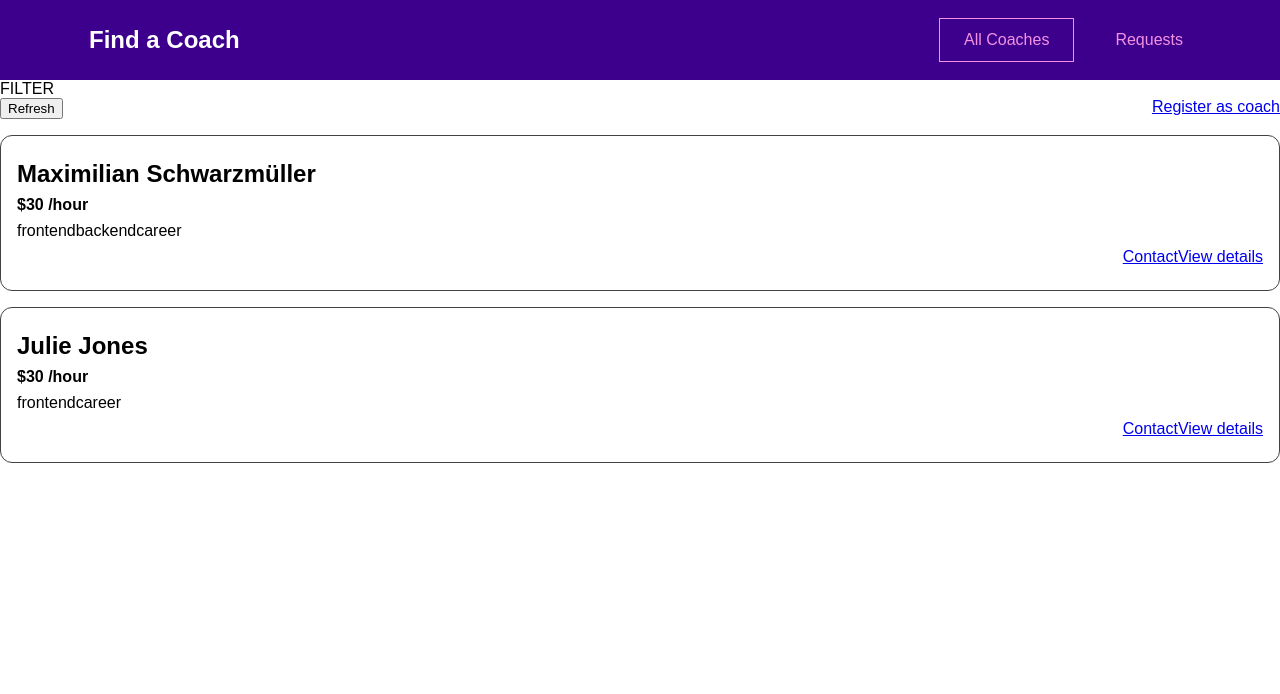
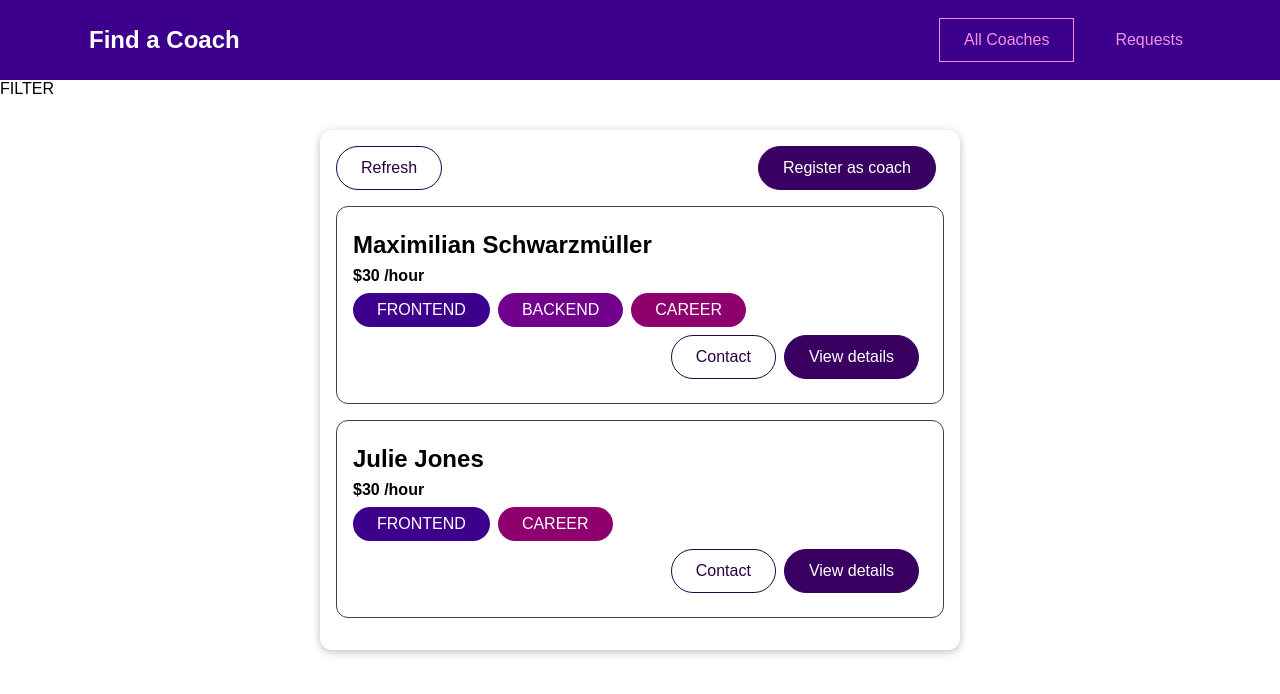
Before and after one commit to b3-bogusz/Find-Coach-vue, a Vue app: page /coaches in a window 1280 px wide. Shown: the top 694 px of the page. Built offline with nearby package versions, Linux system fonts and the light colour scheme.

Commit message:
add BaseCard, BaseButton, BaseBadge components

```diff
--- a/src/components/coaches/CoachItem.vue
+++ b/src/components/coaches/CoachItem.vue
@@ -3,17 +3,20 @@
     <h3>{{ fullName }}</h3>
     <h4>${{ rate }} /hour</h4>
     <div>
-      <span v-for="area in areas" :key="area">{{ area }}</span>
+      <BaseBadge v-for="area in areas" :key="area" :type="area" :title="area"></BaseBadge>
     </div>
     <div class="actions">
-      <router-link :to="coachContactLink">Contact</router-link>
-      <router-link :to="coachDetailsLink">View details</router-link>
+      <BaseButton mode="outline" link :to="coachContactLink">Contact</BaseButton>
+      <BaseButton link :to="coachDetailsLink">View details</BaseButton>
     </div>
   </li>
 </template>
 
 <script>
+import BaseButton from '../ui/BaseButton';
+import BaseBadge from '../ui/BaseBadge';
 export default {
+  components: { BaseBadge, BaseButton },
   props: ['id', 'firstName', 'lastName', 'rate', 'areas'],
   computed: {
     fullName() {
--- /dev/null
+++ b/src/components/ui/BaseBadge.vue
@@ -0,0 +1,42 @@
+<template>
+  <span class="badge" :class="type">
+    {{ text }}
+  </span>
+</template>
+
+<script>
+export default {
+  props: ['type', 'title'],
+  computed: {
+    text() {
+      return this.title.toUpperCase();
+    }
+  }
+}
+</script>
+
+<style scoped>
+.badge {
+  background-color: #ccc;
+  color: #252525;
+  border-radius: 30px;
+  padding: 0.5rem 1.5rem;
+  display: inline-block;
+  margin-right: 0.5rem;
+}
+
+.frontend {
+  background-color: #3d008d;
+  color: white;
+}
+
+.backend {
+  background-color: #71008d;
+  color: white;
+}
+
+.career {
+  background-color: #8d006e;
+  color: white;
+}
+</style>
--- /dev/null
+++ b/src/components/ui/BaseButton.vue
@@ -0,0 +1,73 @@
+<template>
+  <button v-if="!link" :class="mode">
+    <slot></slot>
+  </button>
+  <router-link v-else :to="to" :class="mode">
+    <slot></slot>
+  </router-link>
+</template>
+
+<script>
+export default {
+  props: {
+    mode: {
+      type: String,
+      required: false,
+      default: null
+    },
+    link: {
+      type: Boolean,
+      required: false,
+      default: false
+    },
+    to: {
+      type: String,
+      required: false,
+      default: '/'
+    }
+  }
+}
+</script>
+
+<style scoped>
+button,
+a {
+  text-decoration: none;
+  padding: 0.75rem 1.5rem;
+  font: inherit;
+  background-color: #3a0061;
+  border: 1px solid #3a0061;
+  color: white;
+  cursor: pointer;
+  border-radius: 30px;
+  margin-right: 0.5rem;
+  display: inline-block;
+}
+
+a:hover,
+a:active,
+button:hover,
+button:active {
+  background-color: #270041;
+  border-color: #270041;
+}
+
+.flat {
+  background-color: transparent;
+  color: #3a0061;
+  border: none;
+}
+
+.outline {
+  background-color: transparent;
+  border-color: #270041;
+  color: #270041;
+}
+
+.flat:hover,
+.flat:active,
+.outline:hover,
+.outline:active {
+  background-color: #edd2ff;
+}
+</style>
--- /dev/null
+++ b/src/components/ui/BaseCard.vue
@@ -0,0 +1,15 @@
+<template>
+  <div class="card">
+    <slot></slot>
+  </div>
+</template>
+
+<style scoped>
+.card {
+  border-radius: 12px;
+  box-shadow: 0 2px 8px rgba(0, 0, 0, 0.26);
+  padding: 1rem;
+  margin: 2rem auto;
+  max-width: 40rem;
+}
+</style>
--- a/src/pages/coaches/CoachesList.vue
+++ b/src/pages/coaches/CoachesList.vue
@@ -3,13 +3,14 @@
     FILTER
   </section>
   <section>
+    <BaseCard>
       <div class="controls">
-      <button>
+        <BaseButton mode="outline">
           Refresh
-      </button>
-      <router-link to="/register">
+        </BaseButton>
+        <BaseButton link to="/register">
           Register as coach
-      </router-link>
+        </BaseButton>
       </div>
       <ul v-if="hasCoaches">
           <CoachItem
@@ -24,13 +25,16 @@
           </CoachItem>
       </ul>
       <h3 v-else>No coaches found</h3>
+    </BaseCard>
   </section>
 </template>
 
 <script>
 import CoachItem from '../../components/coaches/CoachItem';
+import BaseCard from '../../components/ui/BaseCard';
+import BaseButton from '../../components/ui/BaseButton';
 export default {
-  components: { CoachItem },
+  components: { BaseButton, BaseCard, CoachItem },
   computed: {
     filteredCoaches() {
       return this.$store.getters['coaches/getCoachesList']
```
Also changed, not shown: src/main.js (+9 -0 lines). Lines whose indentation alone changed are shown as unchanged.
